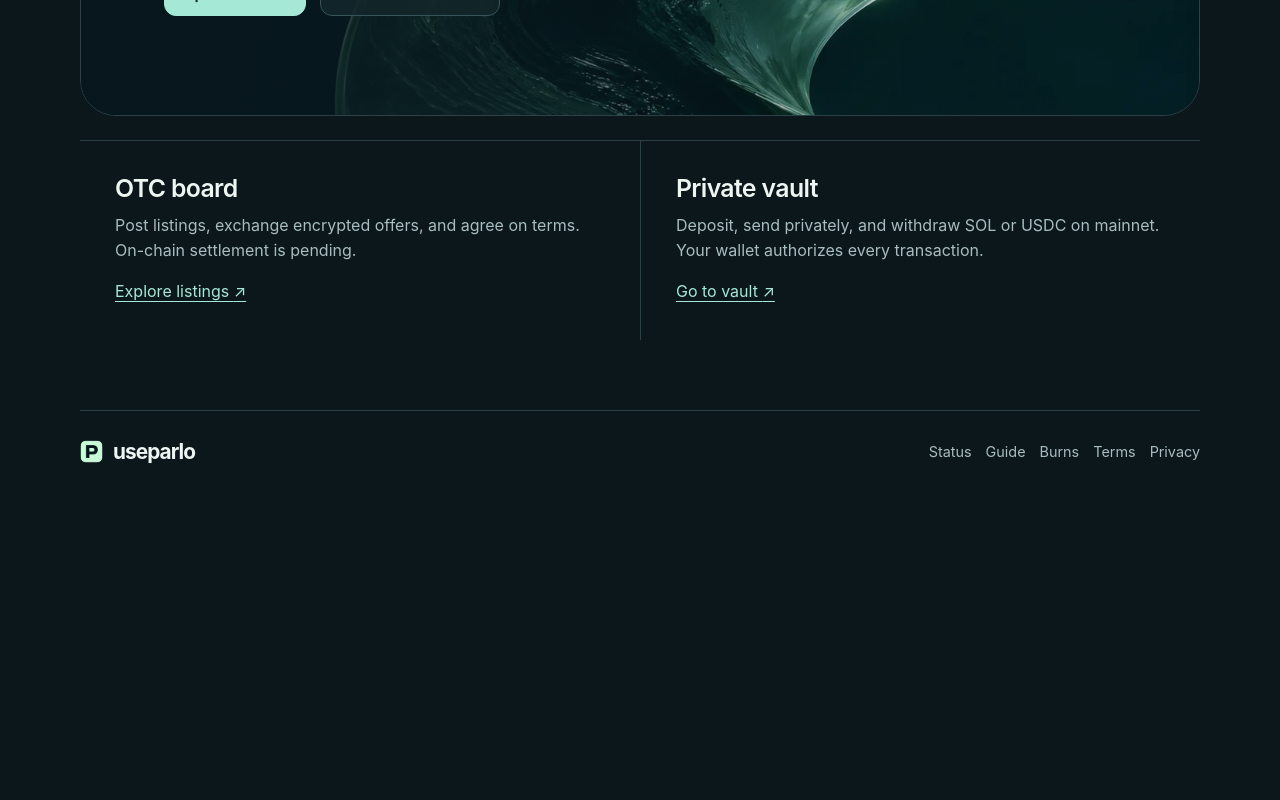
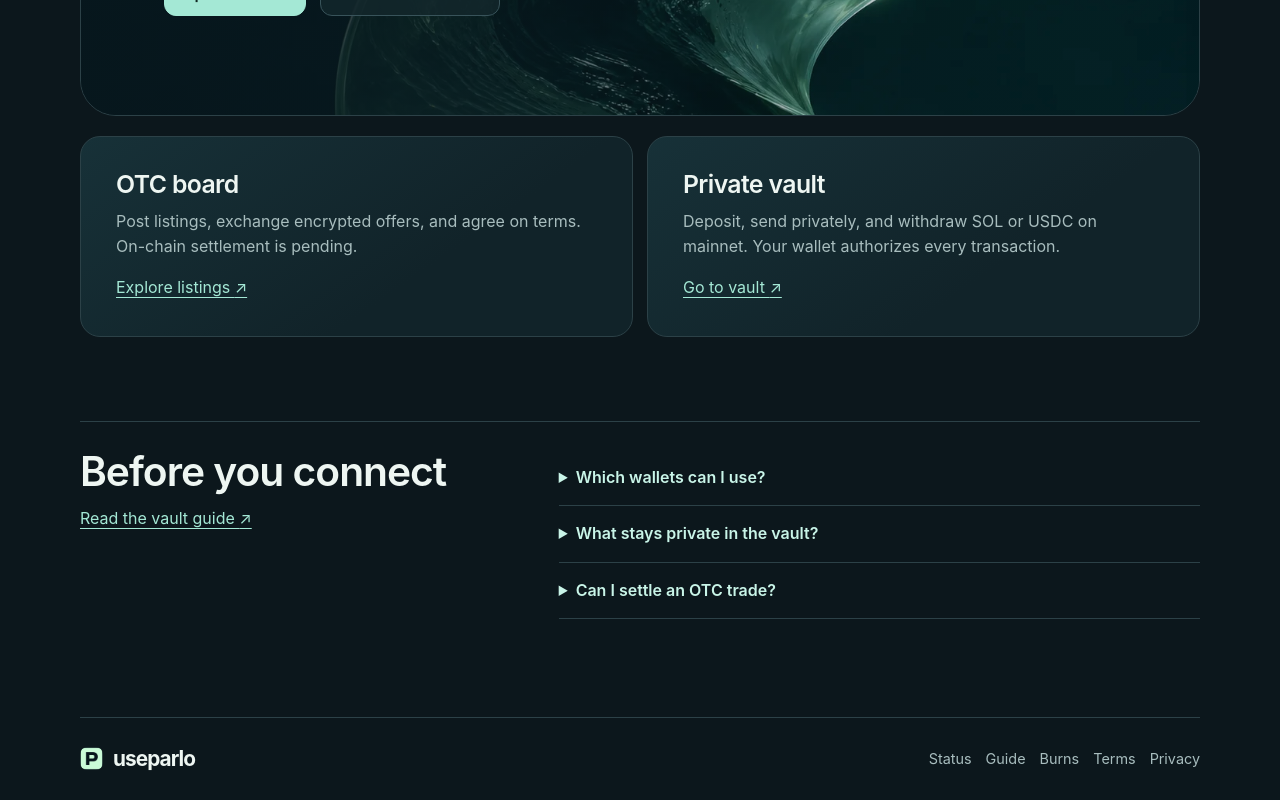
Before and after one commit to carynyx80/darkbids, a Next.js app in the folder apps/web/: page / in a window 1280 px wide. Shown: the part 609-1409 px from the top of the page. Before the commit the page ends 1101 px from the top, so only its background shows below. Built offline with nearby package versions, Linux system fonts and the light colour scheme.

Commit message:
Polish useparlo landing motion and onboarding

```diff
--- a/apps/web/app/page.tsx
+++ b/apps/web/app/page.tsx
@@ -27,7 +27,7 @@ export default function Home() {
 				</div>
 			</section>
 			<section className="home-details" aria-label="Explore useparlo">
-				<article>
+				<article className="feature-card">
 					<h2>OTC board</h2>
 					<p>
 						Post listings, exchange encrypted offers, and agree on terms.
@@ -37,7 +37,7 @@ export default function Home() {
 						Explore listings <span aria-hidden="true">↗</span>
 					</Link>
 				</article>
-				<article>
+				<article className="feature-card">
 					<h2>Private vault</h2>
 					<p>
 						Deposit, send privately, and withdraw SOL or USDC on mainnet. Your
@@ -48,6 +48,39 @@ export default function Home() {
 					</Link>
 				</article>
 			</section>
+			<section className="home-guide" aria-labelledby="home-guide-title">
+				<div>
+					<h2 id="home-guide-title">Before you connect</h2>
+					<Link href="/docs">
+						Read the vault guide <span aria-hidden="true">↗</span>
+					</Link>
+				</div>
+				<div className="home-questions">
+					<details>
+						<summary>Which wallets can I use?</summary>
+						<p>
+							Connect a Solana Wallet Standard extension. Your wallet needs
+							Solana v1 transaction signing to move funds.
+						</p>
+					</details>
+					<details>
+						<summary>What stays private in the vault?</summary>
+						<p>
+							Private sends hide the asset and amount. Addresses and timing
+							remain public, and deposits and withdrawals reveal the asset and
+							amount.
+						</p>
+					</details>
+					<details>
+						<summary>Can I settle an OTC trade?</summary>
+						<p>
+							You can browse listings, negotiate through encrypted offers, and
+							accept an offer. On-chain trade funding and settlement are
+							pending.
+						</p>
+					</details>
+				</div>
+			</section>
 		</>
 	);
 }
--- a/apps/web/app/styles.css
+++ b/apps/web/app/styles.css
@@ -218,16 +218,15 @@ footer {
 .home-details {
 	display: grid;
 	grid-template-columns: repeat(2, minmax(0, 1fr));
-	gap: 0;
-	margin-top: 24px;
+	gap: 14px;
+	margin-top: 20px;
 }
 .home-details article {
 	min-width: 0;
 	padding: clamp(21px, 4vw, 35px);
-	border-top: 1px solid var(--line);
-}
-.home-details article + article {
-	border-left: 1px solid var(--line);
+	border: 1px solid var(--line);
+	border-radius: 20px;
+	background: linear-gradient(145deg, #173138, var(--panel) 64%);
 }
 .home-details p {
 	margin-top: 11px;
@@ -235,6 +234,18 @@ footer {
 .home-details a {
 	display: inline-block;
 	margin-top: 15px;
+}
+.home-guide {
+	display: grid;
+	grid-template-columns: minmax(0, 0.8fr) minmax(0, 1.2fr);
+	gap: clamp(20px, 4vw, 54px);
+	margin-top: clamp(42px, 7vw, 84px);
+	padding-block: 28px;
+	border-top: 1px solid var(--line);
+}
+.home-guide h2 {
+	margin-bottom: 14px;
+	font-size: clamp(1.6rem, 3.2vw, 2.55rem);
 }
 .skip-link {
 	position: fixed;
@@ -439,6 +450,17 @@ details summary {
 	color: var(--accent-light);
 	cursor: pointer;
 }
+.home-questions details {
+	margin-top: 0;
+	padding: 15px 0;
+	border-bottom: 1px solid var(--line);
+}
+.home-questions p {
+	margin-top: 10px;
+}
+.home-questions summary {
+	font-weight: 620;
+}
 .board-state button {
 	margin-top: 8px;
 }
@@ -531,7 +553,25 @@ code {
 @media (prefers-reduced-motion: no-preference) {
 	.hero-content,
 	.section-head {
-		animation: enter 0.5s var(--ease) both;
+		animation: enter 0.55s var(--ease) both;
+	}
+	.hero-art {
+		animation: hero-settle 1.25s var(--ease) both;
+	}
+	.feature-card {
+		animation: enter 0.55s var(--ease) both;
+		animation-delay: 0.12s;
+	}
+	.feature-card + .feature-card {
+		animation-delay: 0.2s;
+	}
+	@keyframes hero-settle {
+		from {
+			transform: scale(1.055);
+		}
+		to {
+			transform: scale(1);
+		}
 	}
 	@keyframes enter {
 		from {
@@ -609,10 +649,8 @@ code {
 			linear-gradient(180deg, #07171df0, #07171dc4 39%, #07171d20 94%),
 			url("/brand/useparlo-river.webp") 65% center / cover no-repeat;
 	}
-	.home-details article + article {
-		border-left: 0;
-	}
 	.home-details,
+	.home-guide,
 	.grid.two {
 		grid-template-columns: 1fr;
 	}
```
